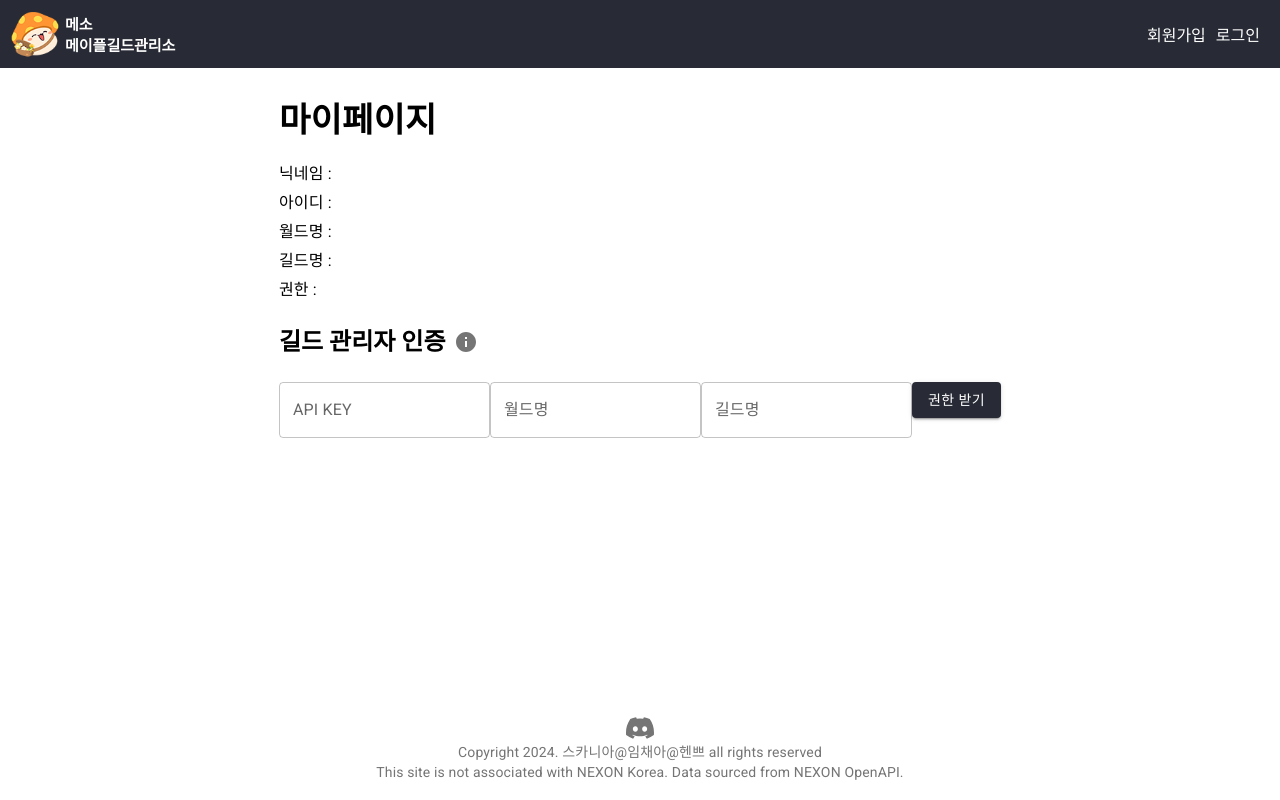
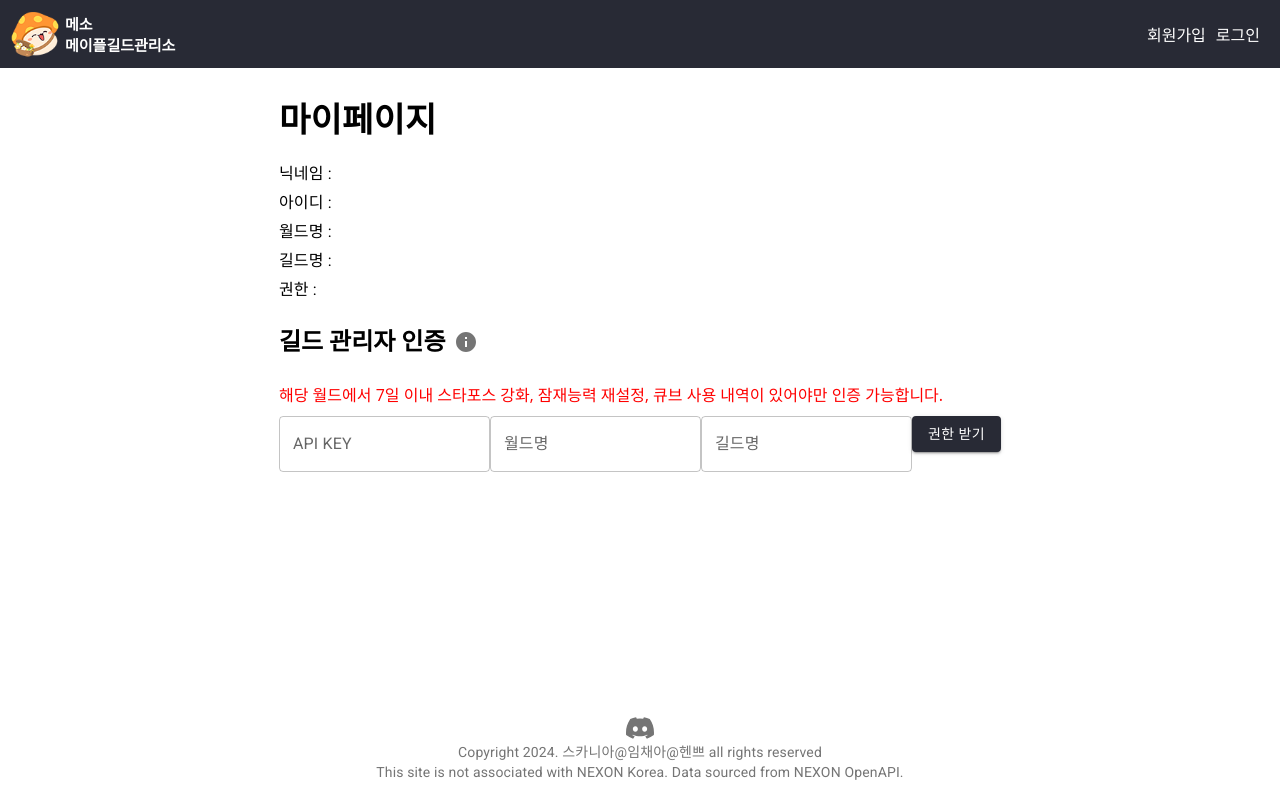
Before and after one commit to henniyoon/guild-manager, a React (Create React App) app in the folder client/: page /Mypage in a window 1280 px wide. Built offline with nearby package versions, Linux system fonts and the light colour scheme; no server answers.

Commit message:
인증 가능 조건 문구 추가

```diff
--- a/client/src/pages/MyPage/components/MyInfo.tsx
+++ b/client/src/pages/MyPage/components/MyInfo.tsx
@@ -183,7 +183,9 @@ const MyInfo: React.FC = () => {
                             </Typography>
                         </Box>
                     </Modal>
-
+                    <p style={{ marginBottom: '10px', color: 'red' }}>
+                        해당 월드에서 7일 이내 스타포스 강화, 잠재능력 재설정, 큐브 사용 내역이 있어야만 인증 가능합니다.
+                    </p>
                     <TextField
                         label="API KEY"
                         variant="outlined"
```
